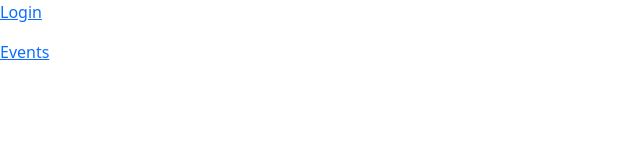
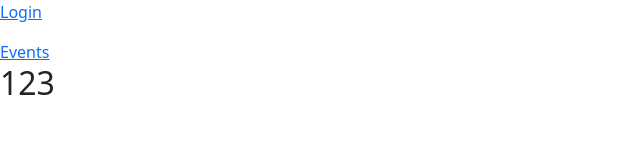
Before and after one commit to rahulag0110/cs350_term_project, a React (Create React App) app in the folder frontend/: page / in a window 1280 px wide. Shown: the top 160 px of the page, without its empty margins (0-640 px from the left). Built offline with nearby package versions, Linux system fonts and the light colour scheme.

Commit message:
Some context changes

```diff
--- a/frontend/src/App.js
+++ b/frontend/src/App.js
@@ -1,4 +1,4 @@
-import React from 'react';
+import React, { useMemo, useState } from 'react';
 import { BrowserRouter as Router, Routes, Route, Link } from 'react-router-dom';
 import 'bootstrap/dist/css/bootstrap.min.css'
 
@@ -6,20 +6,27 @@ import Register from './Components/Register';
 import Login from './Components/Login';
 import Home from './Components/Home';
 import Event from './Components/Event';
+import { UserContext } from './Hooks/UserContext';
 
 
 
 
 function App() {
+  const [user, setUser] = useState('123');
+  const value = useMemo(() => ({ user, setUser }), [user, setUser])
 
   return (
     <>
+    <UserContext.Provider value = {value}>
       <Routes>
+
         <Route exact path='/' element={<Home />}/>
         <Route exact path='/login' element={<Login />}/>
         <Route exact path='/register' element={<Register />}/>
         <Route exact path='/events' element={<Event />}/>
+
       </Routes>
+    </UserContext.Provider>
     </>
   );
 }
--- a/frontend/src/Components/Home.js
+++ b/frontend/src/Components/Home.js
@@ -1,14 +1,18 @@
 import { Link } from "react-router-dom";
 import HomeAfterLogin from "./HomeAfterLogin";
 import HomeBeforeLogin from "./HomeBeforeLogin";
+import { UserContext } from "../Hooks/UserContext";
+import { useContext } from "react";
 
 const Home = () => {
+    const {user, setUser} = useContext(UserContext);
 
     return (
         <>
         <Link to="/login">Login</Link>
         <p></p>
         <Link to="/events">Events</Link>
+        <h2>{user}</h2>
 
         </>
     )
--- a/frontend/src/Components/HomeAfterLogin.js
+++ b/frontend/src/Components/HomeAfterLogin.js
@@ -1,12 +1,17 @@
 import axios from "axios";
 import { useRef, useState, useEffect } from "react";
 import { Link } from "react-router-dom";
+import { UserContext } from "../Hooks/UserContext";
+import { useContext } from "react";
 
 const HomeAfterLogin = () => {
+
+    const [user, setUser] = useContext(UserContext);
 
     return (
         <>
         <h1>Welcome User!!!</h1>
+        <h2>{user}</h2>
         <ul>
             <li><Link to="/events">Events</Link></li>
         </ul>
--- a/frontend/src/Components/Login.js
+++ b/frontend/src/Components/Login.js
@@ -1,9 +1,12 @@
 import axios from "axios";
-import { useState } from "react";
+import { useContext, useState } from "react";
 import { Link } from 'react-router-dom';
+import { UserContext } from "../Hooks/UserContext";
 
 
 const Login = () => {
+
+    const {user, setUser} = useContext(UserContext);
 
     const [email, setEmail] = useState([{}])
     const [password, setPassword] = useState([{}])
@@ -16,6 +19,7 @@ const Login = () => {
 
             setStatus(res.data['status']);
             setUserId(res.data['user_id']);
+            if ({status} == 'SUCCESS') {setUser(userId)};
             // {status == 'SUCCESS' ? (setUserId(res.data['user_id'])) : (setUserId('No_user'))};
         })
 
@@ -47,6 +51,7 @@ const Login = () => {
         <h1>{status}</h1>
         <h1>{userId}</h1>
 
+
         {/* Redirect to Register */}
 
         <Link to="/register">Register</Link>
--- a/frontend/src/Components/Register.js
+++ b/frontend/src/Components/Register.js
@@ -7,10 +7,6 @@ const Register = () => {
     const [email, setEmail] = useState([{}])
     const [password, setPassword] = useState([{}])
 
-    // useEffect(() => {
-    //     axios.get('http://')
-    //     .then(response)
-    // })
 
     const registerHandler = () => {
         axios.post('http://127.0.0.1:8000/user/register', {'name':name, 'email': email, 'password': password})
--- /dev/null
+++ b/frontend/src/Hooks/UserContext.js
@@ -0,0 +1,3 @@
+import { createContext } from "react";
+
+export const UserContext = createContext(null);
```
